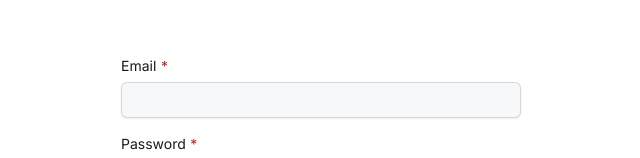
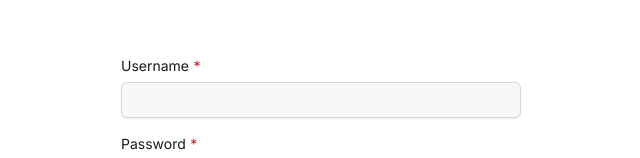
Before and after one commit to gmorikawa/eigakan-web, a React (Vite) app: page /auth/login in a window 1280 px wide. Shown: the part 222-380 px from the top of the page, without its empty margins (319-959 px from the left). Built offline with nearby package versions, Linux system fonts and the light colour scheme.

Commit message:
Changed email to username in login form

```diff
--- a/src/features/auth/pages/login.tsx
+++ b/src/features/auth/pages/login.tsx
@@ -20,12 +20,12 @@ export function LoginPage() {
                     event.preventDefault();
                     const formElements = event.currentTarget.elements;
                     const data = {
-                        email: formElements.email.value,
+                        username: formElements.username.value,
                         password: formElements.password.value,
                         persistent: formElements.persistent.checked,
                     };
 
-                    login(data.email, data.password)
+                    login(data.username, data.password)
                         .then(() => {
                             console.log("Login successful");
                             navigate.to("/admin/user/list");
@@ -37,8 +37,8 @@ export function LoginPage() {
             >
                 <Stack spacing={2}>
                     <FormControl required>
-                        <FormLabel>Email</FormLabel>
-                        <Input type="text" name="email" />
+                        <FormLabel>Username</FormLabel>
+                        <Input type="text" name="username" />
                     </FormControl>
 
                     <FormControl required>
```
